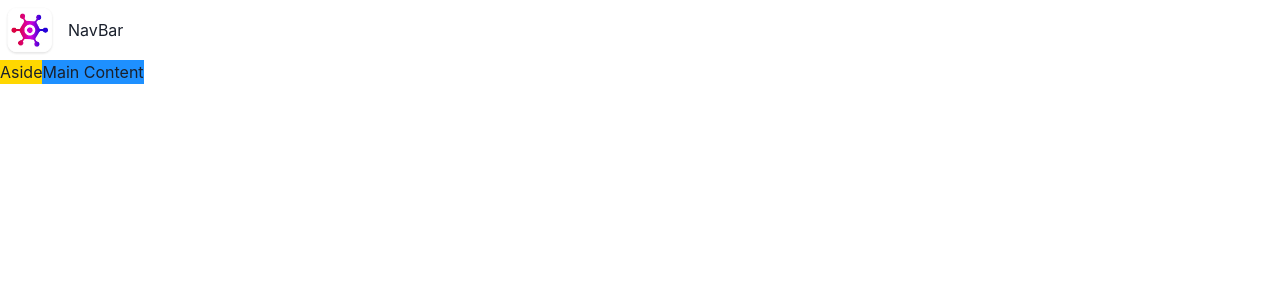
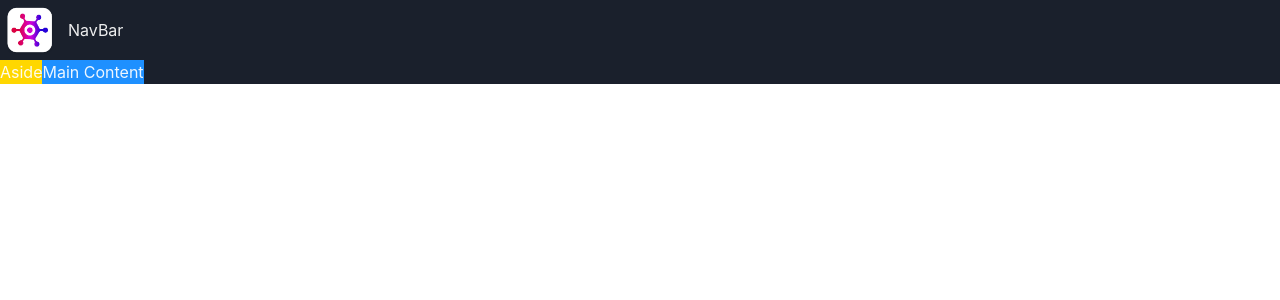
Before and after one commit to hopegaju/game-hub, a React (Vite) app: page / in a window 1280 px wide. Shown: the top 300 px of the page. Built offline with nearby package versions, Linux system fonts and the light colour scheme.

Commit message:
feat(theme): implement dark theme support and apply global Chakra config

```diff
--- a/src/main.tsx
+++ b/src/main.tsx
@@ -1,12 +1,14 @@
 import React from 'react'
 import ReactDOM from 'react-dom/client'
-import { ChakraProvider } from '@chakra-ui/react'
+import { ChakraProvider, ColorModeScript } from '@chakra-ui/react'
 import App from './App'
+import theme from './theme'
 import './index.css'
 
 ReactDOM.createRoot(document.getElementById('root') as HTMLElement).render(
   <React.StrictMode>
-    <ChakraProvider>
+    <ChakraProvider theme={theme}>
+      <ColorModeScript initialColorMode={theme.config.initialColorMode} />
       <App />
     </ChakraProvider>
   </React.StrictMode>,
--- /dev/null
+++ b/src/theme.ts
@@ -0,0 +1,9 @@
+import { extendTheme, ThemeConfig } from "@chakra-ui/react";
+
+const config: ThemeConfig = {
+  initialColorMode: "dark"
+};
+
+const theme = extendTheme({ config });
+
+export default theme;
```
